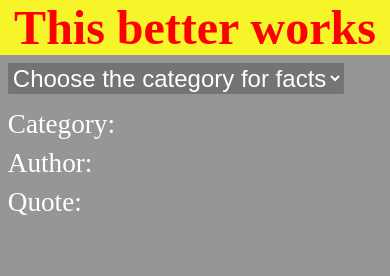
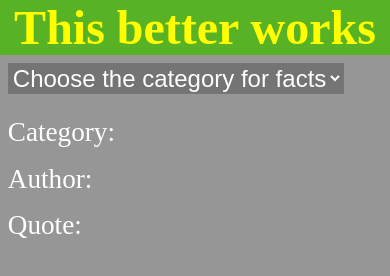
Before and after one commit to Amu7ya/Quote, a plain HTML site: page index.html in a window 390 px wide. Drawn offline with Linux system fonts and the light colour scheme; a script that the page names is missing.

Commit message:
added some margin

```diff
--- a/style.css
+++ b/style.css
@@ -26,12 +26,18 @@ h1 {
   align-items: center;
   flex-direction: row;
   flex-wrap: wrap;
-  margin: 2%;
+  margin: 4% 1% 0 2%;
   color: white;
   font-size: 1.7em;
 }
 
 .quo3 .finalquote {
-  flex: 1;
   max-width: 100%;
 }
+
+@media only screen and (max-width: 500px) {
+  h1 {
+    background-color: rgb(70 187 7 / 79%);
+    color: yellow;
+  }
+}
```
